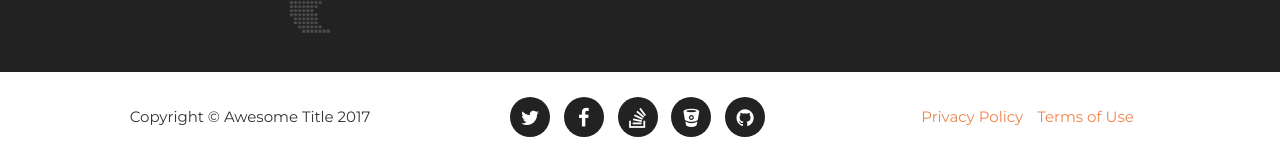
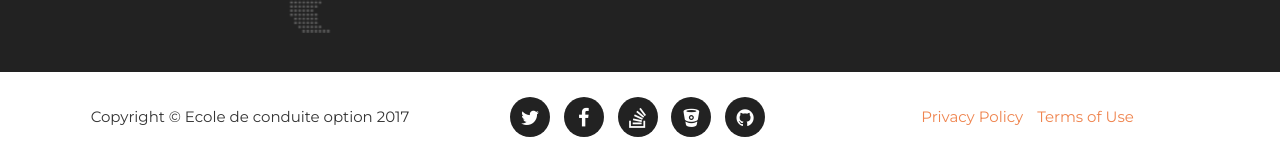
Before and after one commit to ecoleoption/ecoleoption.github.io, a Jekyll site: the page built from index.html, in a window 1280 px wide and 1400 px high, scrolled down 5136 px. Shown: the part 1238-1397 px from the top of the window. Built offline with Jekyll 4.4.1, drawn with Linux system fonts in a browser that asks for light colours; some web fonts are replaced.

Commit message:
Config modif, hoping to fix github.io url.

```diff
--- a/_config.yml
+++ b/_config.yml
@@ -1,8 +1,8 @@
 url: https://ecoleoption.github.io
-baseurl: /option
+baseurl:
 
 # Site settings
-title: Awesome Title
+title: Ecole de conduite option
 email: your-email@domain.com
 description: "Write an awesome description for your new site here. You can edit this line in _config.yml. It will appear in your document head meta (for Google search results) and in your feed.xml site description."
 
```
